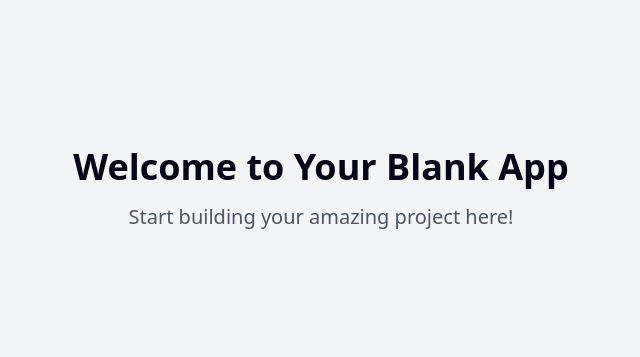
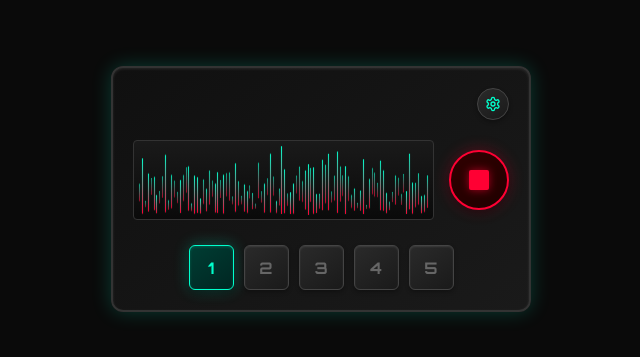
Before and after one commit to lsmod/synth-wave-visualizer-box, a React (Vite) app: page / in a window 1280 px wide. Shown: the part 211-568 px from the top of the page, without its empty margins (319-959 px from the left). Built offline with nearby package versions, Linux system fonts and the light colour scheme.

Commit message:
Create synth-wave UI
Implement HTML/CSS for a retro-futuristic synth interface.

```diff
--- a/index.html
+++ b/index.html
@@ -1,14 +1,18 @@
+
 <!DOCTYPE html>
 <html lang="en">
   <head>
     <meta charset="UTF-8" />
     <meta name="viewport" content="width=device-width, initial-scale=1.0" />
-    <title>synth-wave-visualizer-box</title>
-    <meta name="description" content="Lovable Generated Project" />
+    <title>Synthétiseur Rétro</title>
+    <meta name="description" content="Interface synthétiseur électronique" />
     <meta name="author" content="Lovable" />
+    <link rel="preconnect" href="https://fonts.googleapis.com">
+    <link rel="preconnect" href="https://fonts.gstatic.com" crossorigin>
+    <link href="https://fonts.googleapis.com/css2?family=Orbitron:wght@400;700;900&display=swap" rel="stylesheet">
 
-    <meta property="og:title" content="synth-wave-visualizer-box" />
-    <meta property="og:description" content="Lovable Generated Project" />
+    <meta property="og:title" content="Synthétiseur Rétro" />
+    <meta property="og:description" content="Interface synthétiseur électronique" />
     <meta property="og:type" content="website" />
     <meta property="og:image" content="https://lovable.dev/opengraph-image-p98pqg.png" />
 
--- /dev/null
+++ b/src/components/ProfileButtons.tsx
@@ -0,0 +1,22 @@
+
+import React, { useState } from 'react';
+
+const ProfileButtons: React.FC = () => {
+  const [activeProfile, setActiveProfile] = useState<number>(1);
+
+  return (
+    <div className="profile-buttons">
+      {[1, 2, 3, 4, 5].map((num) => (
+        <button
+          key={num}
+          className={`profile-button ${activeProfile === num ? 'active' : ''}`}
+          onClick={() => setActiveProfile(num)}
+        >
+          {num}
+        </button>
+      ))}
+    </div>
+  );
+};
+
+export default ProfileButtons;
--- /dev/null
+++ b/src/components/SettingsButton.tsx
@@ -0,0 +1,13 @@
+
+import React from 'react';
+import { Settings } from 'lucide-react';
+
+const SettingsButton: React.FC = () => {
+  return (
+    <button className="settings-button">
+      <Settings size={16} />
+    </button>
+  );
+};
+
+export default SettingsButton;
--- /dev/null
+++ b/src/components/StopButton.tsx
@@ -0,0 +1,12 @@
+
+import React from 'react';
+
+const StopButton: React.FC = () => {
+  return (
+    <button className="stop-button">
+      <div className="stop-icon" />
+    </button>
+  );
+};
+
+export default StopButton;
--- /dev/null
+++ b/src/components/VolumeBar.tsx
@@ -0,0 +1,21 @@
+
+import React from 'react';
+
+interface VolumeBarProps {
+  height: number;
+  delay: number;
+}
+
+const VolumeBar: React.FC<VolumeBarProps> = ({ height, delay }) => {
+  return (
+    <div
+      className="volume-bar"
+      style={{
+        height: `${height}%`,
+        animationDelay: `${delay}ms`
+      }}
+    />
+  );
+};
+
+export default VolumeBar;
--- /dev/null
+++ b/src/components/VolumeVisualizer.tsx
@@ -0,0 +1,26 @@
+
+import React from 'react';
+import VolumeBar from './VolumeBar';
+
+const VolumeVisualizer: React.FC = () => {
+  // Génération de 100 barres avec des hauteurs et délais aléatoires
+  const bars = Array.from({ length: 100 }, (_, index) => ({
+    id: index,
+    height: Math.random() * 80 + 20, // Entre 20% et 100%
+    delay: Math.random() * 2000, // Délai aléatoire jusqu'à 2s
+  }));
+
+  return (
+    <div className="volume-visualizer">
+      {bars.map((bar) => (
+        <VolumeBar
+          key={bar.id}
+          height={bar.height}
+          delay={bar.delay}
+        />
+      ))}
+    </div>
+  );
+};
+
+export default VolumeVisualizer;
--- a/src/index.css
+++ b/src/index.css
@@ -1,6 +1,9 @@
+
 @tailwind base;
 @tailwind components;
 @tailwind utilities;
+
+@import url('https://fonts.googleapis.com/css2?family=Orbitron:wght@400;700;900&display=swap');
 
 @layer base {
   :root {
@@ -35,47 +38,32 @@
     --radius: 0.5rem;
 
     --sidebar-background: 0 0% 98%;
-
     --sidebar-foreground: 240 5.3% 26.1%;
-
     --sidebar-primary: 240 5.9% 10%;
-
     --sidebar-primary-foreground: 0 0% 98%;
-
     --sidebar-accent: 240 4.8% 95.9%;
-
     --sidebar-accent-foreground: 240 5.9% 10%;
-
     --sidebar-border: 220 13% 91%;
-
     --sidebar-ring: 217.2 91.2% 59.8%;
   }
 
   .dark {
     --background: 222.2 84% 4.9%;
     --foreground: 210 40% 98%;
-
     --card: 222.2 84% 4.9%;
     --card-foreground: 210 40% 98%;
-
     --popover: 222.2 84% 4.9%;
     --popover-foreground: 210 40% 98%;
-
     --primary: 210 40% 98%;
     --primary-foreground: 222.2 47.4% 11.2%;
-
     --secondary: 217.2 32.6% 17.5%;
     --secondary-foreground: 210 40% 98%;
-
     --muted: 217.2 32.6% 17.5%;
     --muted-foreground: 215 20.2% 65.1%;
-
     --accent: 217.2 32.6% 17.5%;
     --accent-foreground: 210 40% 98%;
-
     --destructive: 0 62.8% 30.6%;
     --destructive-foreground: 210 40% 98%;
-
     --border: 217.2 32.6% 17.5%;
     --input: 217.2 32.6% 17.5%;
     --ring: 212.7 26.8% 83.9%;
@@ -97,5 +85,187 @@
 
   body {
     @apply bg-background text-foreground;
+    font-family: 'Orbitron', monospace;
+    background: #0a0a0a;
+    color: #00ffcc;
+    margin: 0;
+    padding: 0;
+    display: flex;
+    justify-content: center;
+    align-items: center;
+    min-height: 100vh;
   }
 }
+
+/* Synthétiseur Interface Styles */
+.synth-interface {
+  width: 420px;
+  background: linear-gradient(145deg, #101010, #1a1a1a);
+  border: 2px solid #333;
+  border-radius: 12px;
+  padding: 20px;
+  box-shadow:
+    0 0 20px rgba(0, 255, 204, 0.2),
+    inset 0 1px 3px rgba(255, 255, 255, 0.1);
+  position: relative;
+}
+
+/* Header avec settings */
+.synth-header {
+  display: flex;
+  justify-content: flex-end;
+  margin-bottom: 20px;
+}
+
+.settings-button {
+  width: 32px;
+  height: 32px;
+  border-radius: 50%;
+  background: linear-gradient(145deg, #2a2a2a, #1a1a1a);
+  border: 1px solid #444;
+  color: #00ffcc;
+  display: flex;
+  align-items: center;
+  justify-content: center;
+  cursor: pointer;
+  transition: all 0.3s ease;
+  box-shadow: 0 2px 4px rgba(0, 0, 0, 0.3);
+}
+
+.settings-button:hover {
+  background: linear-gradient(145deg, #333, #222);
+  box-shadow: 0 0 10px rgba(0, 255, 204, 0.3);
+  transform: scale(1.05);
+}
+
+/* Section principale avec volumètre et stop */
+.main-controls {
+  display: flex;
+  gap: 15px;
+  align-items: center;
+  margin-bottom: 25px;
+}
+
+.volume-visualizer {
+  flex: 1;
+  height: 80px;
+  display: flex;
+  align-items: flex-end;
+  gap: 2px;
+  background: linear-gradient(to top, #0a0a0a, #1a1a1a);
+  border: 1px solid #333;
+  border-radius: 4px;
+  padding: 5px;
+  overflow: hidden;
+}
+
+.volume-bar {
+  flex: 1;
+  background: linear-gradient(to top, #ff0033, #00ffcc);
+  border-radius: 1px;
+  animation: volumePulse 2s ease-in-out infinite;
+  min-height: 10%;
+  box-shadow: 0 0 2px rgba(0, 255, 204, 0.3);
+}
+
+@keyframes volumePulse {
+  0%, 100% {
+    transform: scaleY(0.3);
+    opacity: 0.6;
+  }
+  50% {
+    transform: scaleY(1);
+    opacity: 1;
+  }
+}
+
+.stop-button {
+  width: 60px;
+  height: 60px;
+  border-radius: 50%;
+  background: linear-gradient(145deg, #300000, #200000);
+  border: 2px solid #ff0033;
+  cursor: pointer;
+  display: flex;
+  align-items: center;
+  justify-content: center;
+  transition: all 0.3s ease;
+  box-shadow:
+    0 4px 8px rgba(0, 0, 0, 0.4),
+    0 0 15px rgba(255, 0, 51, 0.3);
+}
+
+.stop-button:hover {
+  background: linear-gradient(145deg, #400000, #300000);
+  box-shadow:
+    0 6px 12px rgba(0, 0, 0, 0.5),
+    0 0 25px rgba(255, 0, 51, 0.5);
+  transform: scale(1.05);
+}
+
+.stop-button:active {
+  transform: scale(0.95);
+}
+
+.stop-icon {
+  width: 20px;
+  height: 20px;
+  background: #ff0033;
+  border-radius: 2px;
+  box-shadow: 0 0 8px rgba(255, 0, 51, 0.6);
+}
+
+/* Boutons de profil */
+.profile-buttons {
+  display: flex;
+  justify-content: center;
+  gap: 10px;
+}
+
+.profile-button {
+  width: 45px;
+  height: 45px;
+  background: linear-gradient(145deg, #2a2a2a, #1a1a1a);
+  border: 1px solid #444;
+  border-radius: 6px;
+  color: #666;
+  font-family: 'Orbitron', monospace;
+  font-weight: 700;
+  font-size: 16px;
+  cursor: pointer;
+  transition: all 0.3s ease;
+  box-shadow:
+    0 2px 4px rgba(0, 0, 0, 0.3),
+    inset 0 1px 2px rgba(255, 255, 255, 0.1);
+}
+
+.profile-button:hover {
+  background: linear-gradient(145deg, #333, #222);
+  color: #999;
+  transform: translateY(-1px);
+}
+
+.profile-button.active {
+  background: linear-gradient(145deg, #003d33, #002622);
+  border: 1px solid #00ffcc;
+  color: #00ffcc;
+  box-shadow:
+    0 4px 8px rgba(0, 0, 0, 0.4),
+    0 0 15px rgba(0, 255, 204, 0.3),
+    inset 0 1px 3px rgba(0, 255, 204, 0.2);
+}
+
+.profile-button.active:hover {
+  box-shadow:
+    0 6px 12px rgba(0, 0, 0, 0.5),
+    0 0 25px rgba(0, 255, 204, 0.4),
+    inset 0 1px 3px rgba(0, 255, 204, 0.3);
+}
+
+/* Responsive adjustments */
+@media (max-width: 480px) {
+  .synth-interface {
+    width: 95%;
+    max-width: 420px;
+  }
+}
--- a/src/pages/Index.tsx
+++ b/src/pages/Index.tsx
@@ -1,12 +1,23 @@
-// Update this page (the content is just a fallback if you fail to update the page)
+
+import React from 'react';
+import VolumeVisualizer from '../components/VolumeVisualizer';
+import StopButton from '../components/StopButton';
+import SettingsButton from '../components/SettingsButton';
+import ProfileButtons from '../components/ProfileButtons';
 
 const Index = () => {
   return (
-    <div className="min-h-screen flex items-center justify-center bg-gray-100">
-      <div className="text-center">
-        <h1 className="text-4xl font-bold mb-4">Welcome to Your Blank App</h1>
-        <p className="text-xl text-gray-600">Start building your amazing project here!</p>
+    <div className="synth-interface">
+      <div className="synth-header">
+        <SettingsButton />
       </div>
+
+      <div className="main-controls">
+        <VolumeVisualizer />
+        <StopButton />
+      </div>
+
+      <ProfileButtons />
     </div>
   );
 };
```
